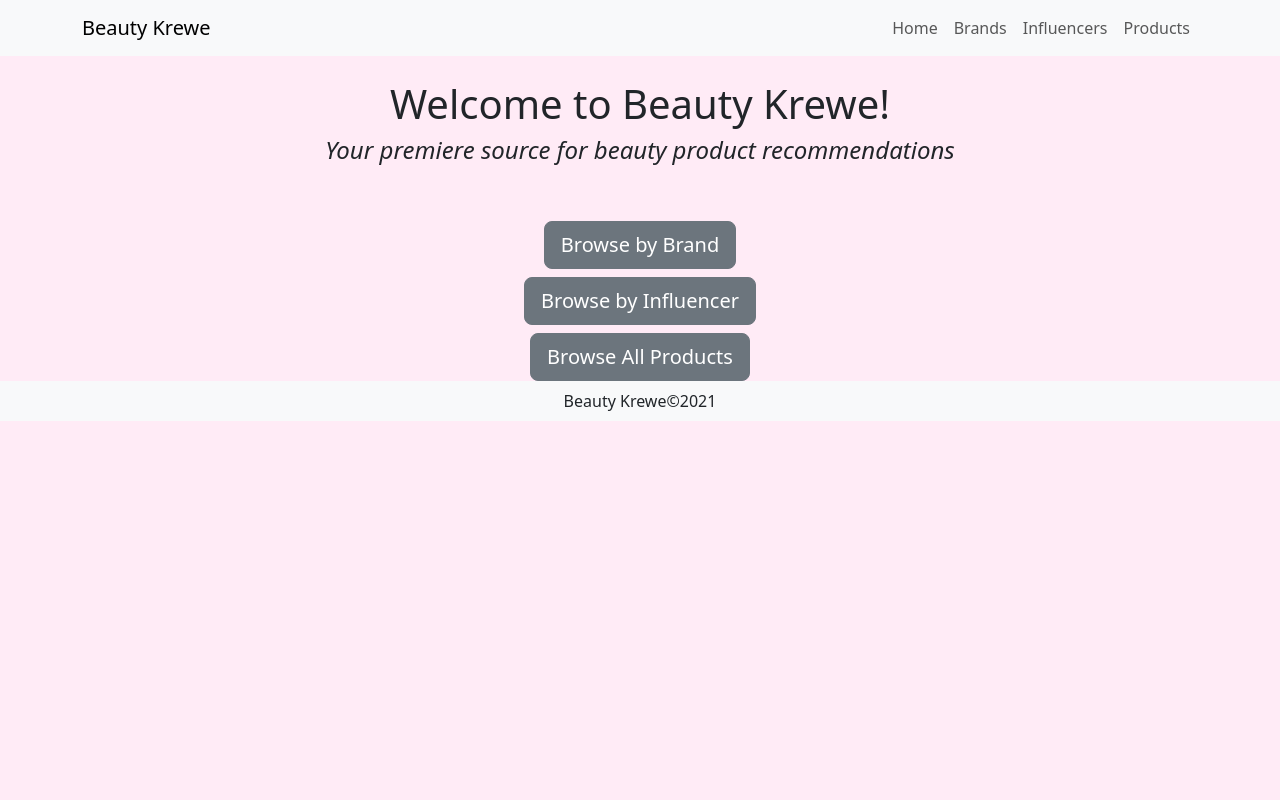
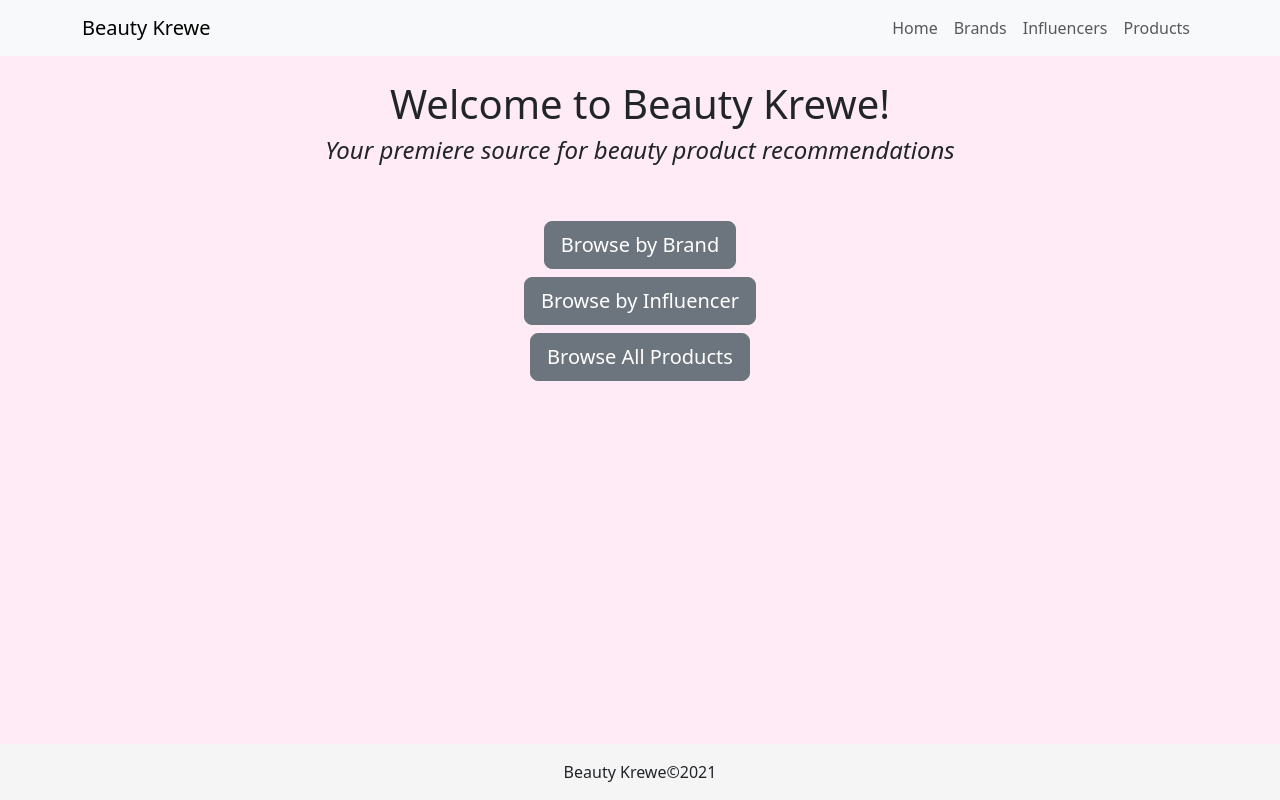
Before and after one commit to jeanettepayne/beauty-krewe-react-project, a React (Create React App) app in the folder bk-front-end/beauty-krewe/: page / in a window 1280 px wide. Built offline with nearby package versions, Linux system fonts and the light colour scheme; no server answers.

Commit message:
fixed footer for real this time

```diff
--- a/bk-front-end/beauty-krewe/src/components/Footer.js
+++ b/bk-front-end/beauty-krewe/src/components/Footer.js
@@ -1,18 +1,12 @@
 import React from 'react';
-import Nav from 'react-bootstrap/Nav'
-import Navbar from 'react-bootstrap/Navbar';
-import { Container } from 'react-bootstrap';
+
 
 const Footer = () => {
     return (
-        // <div className="footer">
-        //     Beauty Krewe©2021
-        // </div>
-
-        <div>
-            <Navbar bg="light" variant="light" sticky="bottom" style={{display: 'flex', justifyContent: 'center'}}>
+        <div className="empty-container">
+        <div className="footer" fixed="bottom">
             Beauty Krewe©2021
-            </Navbar>
+        </div>
         </div>
     );
 }
--- a/bk-front-end/beauty-krewe/src/index.css
+++ b/bk-front-end/beauty-krewe/src/index.css
@@ -22,4 +22,9 @@ code {
   bottom: 0;
   left: 0;
   width: 100%;
+  background-color: whitesmoke;
 }
+
+.empty-container{
+  height: 70px;
+}
```
